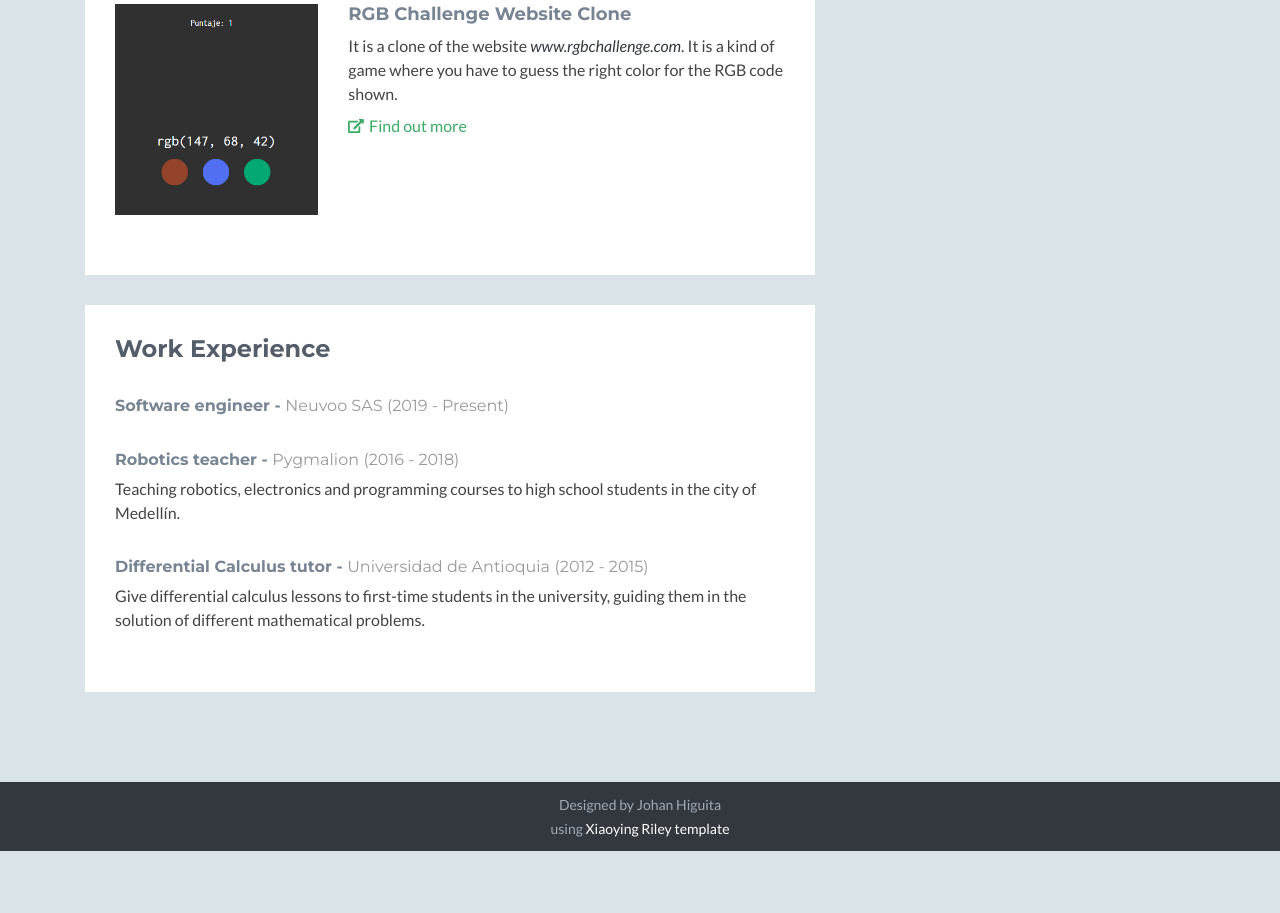
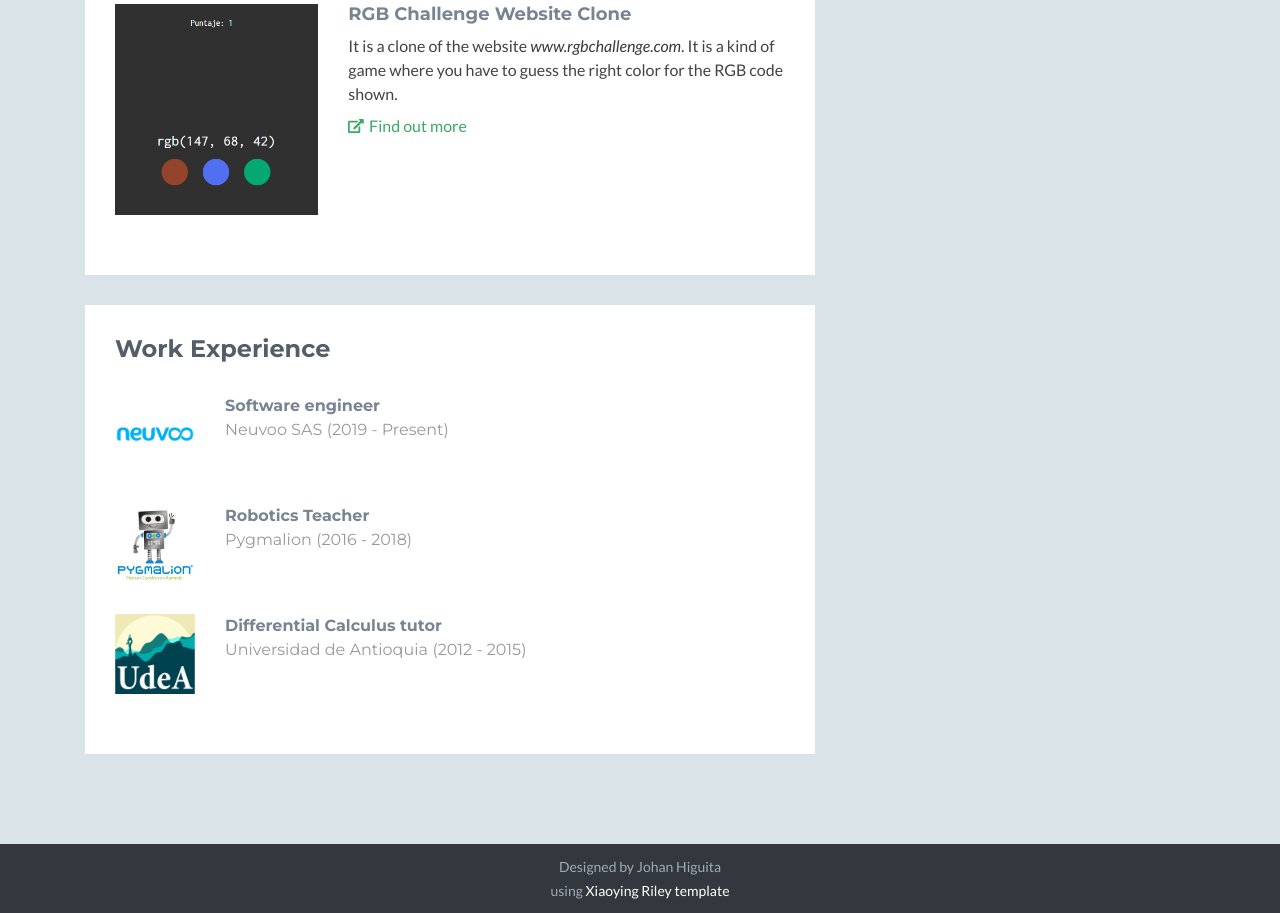
Before and after one commit to JohanHiguita/johanhiguita.github.io, a plain HTML site: page index.html in a window 1280 px wide. Shown: the part 2842-3755 px from the top of the page. Before the commit the page ends 3693 px from the top, so only its background shows below. Drawn offline with nearby package versions, Linux system fonts and the light colour scheme; a script that the page names is missing.

Commit message:
refactoring work experience section

```diff
--- a/assets/css/styles.css
+++ b/assets/css/styles.css
@@ -7,6 +7,15 @@
 
 .used-techs{
   font-size: 2.5rem;
+}
+
+/* .l, .logo-container{
+  border: 2px solid red;
+} */
+
+.logo-container{
+  margin-right: 30px;
+  box-shadow: 1px 1 px 5px #888888;
 }
 
 /*!
--- a/index.html
+++ b/index.html
@@ -290,32 +290,43 @@
                     <div class="section-inner">
                         <h2 class="heading">Work Experience</h2>
                         <div class="content">
-                            <div class="item">
-                                <h3 class="title">Software engineer - <span class="place"><a
-                                            href="https://neuvoo.com/" target="_blank">Neuvoo SAS</a></span> <span
-                                        class="year">(2019 - Present)</span></h3>
-                                <p></p>
+
+                            <div class="item d-flex flex-row">
+                                <div class="logo-container">
+                                    <img src="./assets/images/companies/neuvoo.png" alt="Neuvoo logo" width="80"
+                                        height="80">
+
+                                </div>
+                                <h3 class="title l">Software engineer </br>
+                                    <span class="place"><a href="https://neuvoo.com/" target="_blank">Neuvoo
+                                            SAS</a></span>
+                                    <span class="year">(2019 - Present)</span>
+                                </h3>
                             </div>
-                            <!--//item-->
-                            <div class="item">
-                                <h3 class="title">Robotics teacher - <span class="place"><a
-                                            href="https://pygmalion.tech/" target="_blank">Pygmalion</a></span> <span
-                                        class="year">(2016 - 2018)</span></h3>
-                                <p>Teaching robotics, electronics and programming courses to high school
-                                    students in the city of Medellín.</p>
+                            <div class="item d-flex flex-row">
+                                <div class="logo-container">
+                                    <img src="./assets/images/companies/pygmalion.jpg" alt="pygmalion logo" width="80"
+                                        height="80">
+
+                                </div>
+                                <h3 class="title l">Robotics Teacher </br>
+                                    <span class="place"><a href="https://pygmalion.tech/"
+                                            target="_blank">Pygmalion</a></span>
+                                    <span class="year">(2016 - 2018)</span>
+                                </h3>
                             </div>
-                            <!--//item-->
-                            <div class="item">
-                                <h3 class="title">Differential Calculus tutor - <span class="place"><a
-                                            href="http://www.udea.edu.co" target="_blank">Universidad de
-                                            Antioquia</a></span> <span class="year">(2012 - 2015)</span></h3>
-                                <p>Give differential calculus lessons to first-time students in the
-                                    university, guiding them in the solution of different
-                                    mathematical problems.</p>
+                            <div class="item d-flex flex-row">
+                                <div class="logo-container">
+                                    <img src="./assets/images/companies/udea.png" alt="udea logo" width="80"
+                                        height="80">
+
+                                </div>
+                                <h3 class="title l">Differential Calculus tutor</br>
+                                    <span class="place"><a href="http://www.udea.edu.co" target="_blank">Universidad de
+                                            Antioquia</a></span>
+                                    <span class="year">(2012 - 2015)</span>
+                                </h3>
                             </div>
-                            <!--//item-->
-
-
                         </div>
                         <!--//content-->
                     </div>
```
Also changed, not shown: assets/images/companies/neuvoo.png (added), assets/images/companies/pygmalion.jpg (added), assets/images/companies/udea.png (added).
